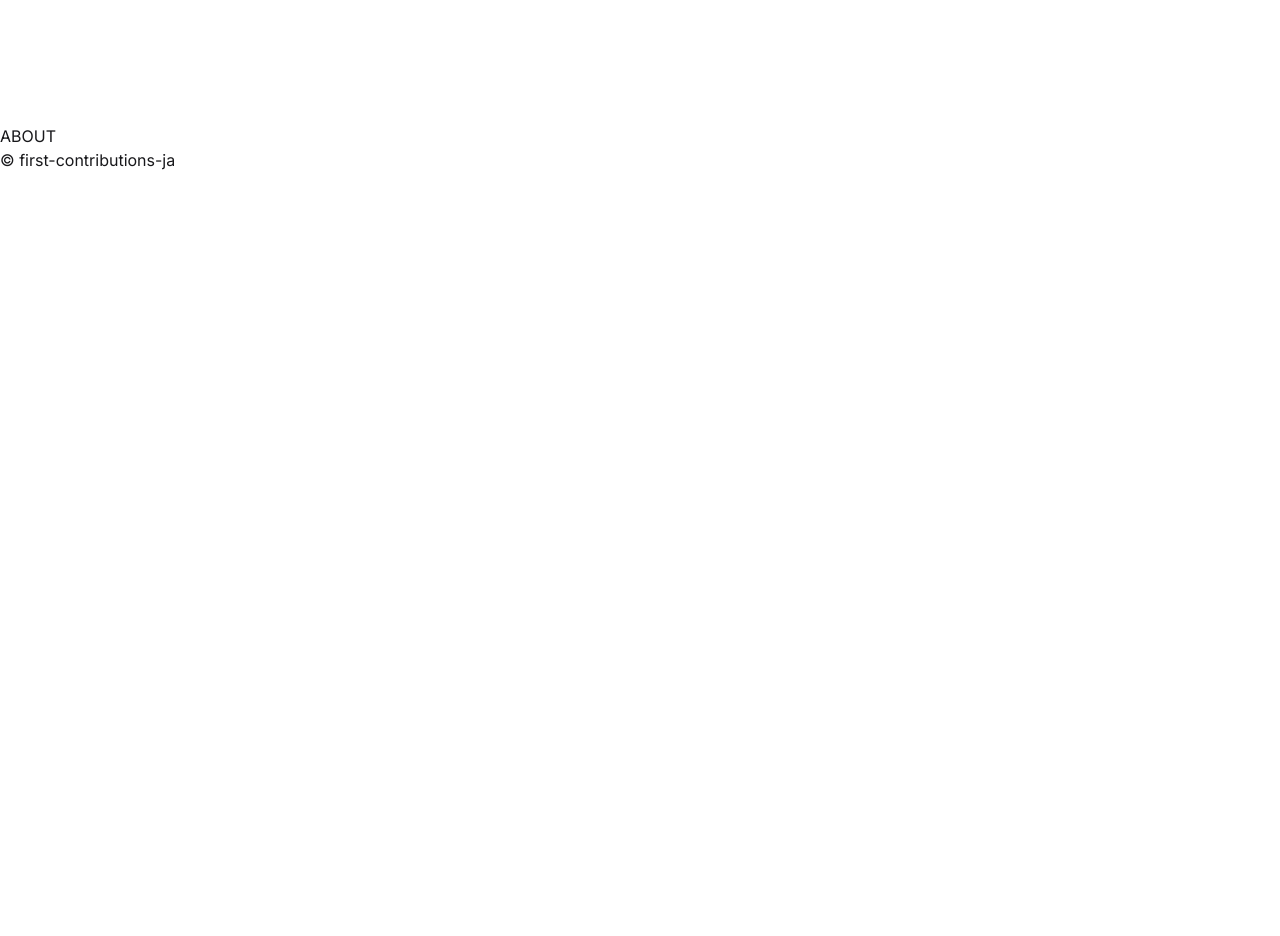
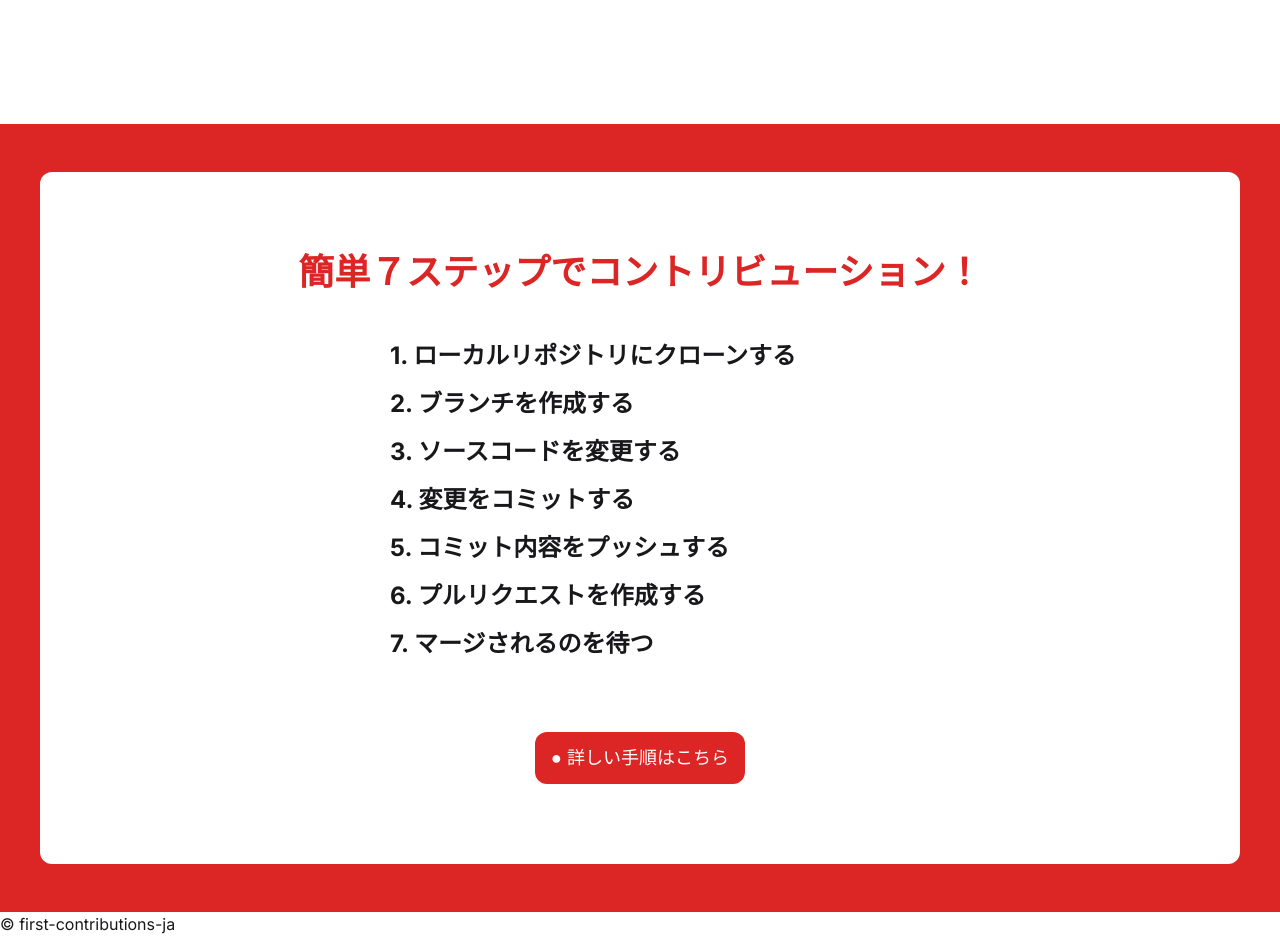
Before and after one commit to first-contributions-ja/first-contributions-ja.github.io, a Next.js app: page / in a window 1280 px wide. Shown: the part 700-1636 px from the top of the page. Before the commit the page ends 872 px from the top, so only its background shows below. Built offline with nearby package versions, Linux system fonts and the light colour scheme.

Commit message:
✨ feat: ABOUTセクションの実装 #56

```diff
--- a/src/app/page.tsx
+++ b/src/app/page.tsx
@@ -34,7 +34,21 @@ export default function Home() {
           />
         </div>
       </section>
-      <section>ABOUT</section>
+      <section className="bg-red-600 px-10 py-12">
+        <div className="bg-white p-20 rounded-xl">
+          <h2 className="text-red-600 text-4xl font-bold text-center">簡単７ステップでコントリビューション！</h2>
+          <div className="text-2xl font-bold mt-10 mb-16 leading-loose max-w-[500px] mx-auto">
+            <p>1. ローカルリポジトリにクローンする</p>
+            <p>2. ブランチを作成する</p>
+            <p>3. ソースコードを変更する</p>
+            <p>4. 変更をコミットする</p>
+            <p>5. コミット内容をプッシュする</p>
+            <p>6. プルリクエストを作成する</p>
+            <p>7. マージされるのを待つ</p>
+          </div>
+          <button className="bg-red-600 text-white text-lg px-4 py-3 rounded-xl block mx-auto hover:opacity-70 transition">● 詳しい手順はこちら</button>
+        </div>
+      </section>
     </>
   );
 }
```
